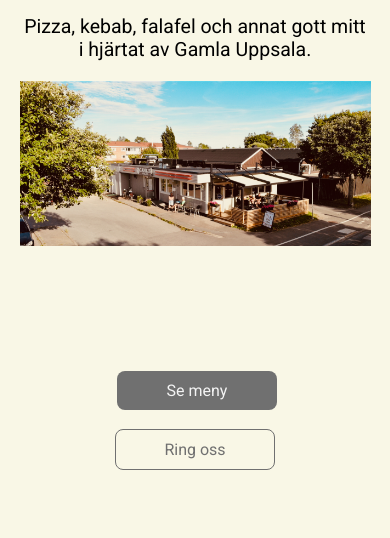
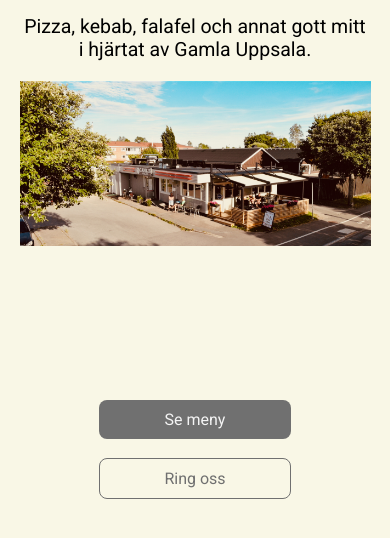
Before and after one commit to ozgurcoban/Gamlis-hemsida, a plain HTML site: page index.html in a window 390 px wide. Shown: the part 122-660 px from the top of the page. Drawn offline with Linux system fonts and the light colour scheme.

Commit message:
Header button design update

```diff
--- a/css/media.css
+++ b/css/media.css
@@ -13,7 +13,7 @@
   }
 
   #button {
-    min-width: 10rem;
+    min-width: 12rem;
     max-height: 10rem;
   }
 
```
